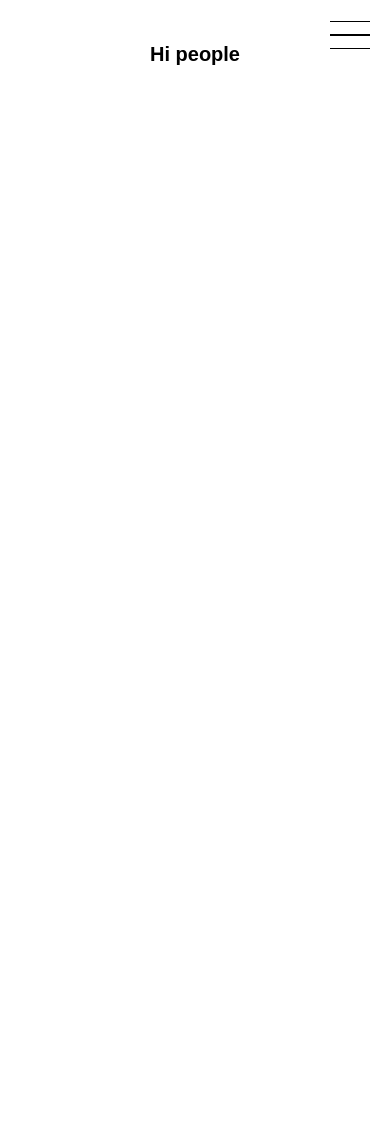
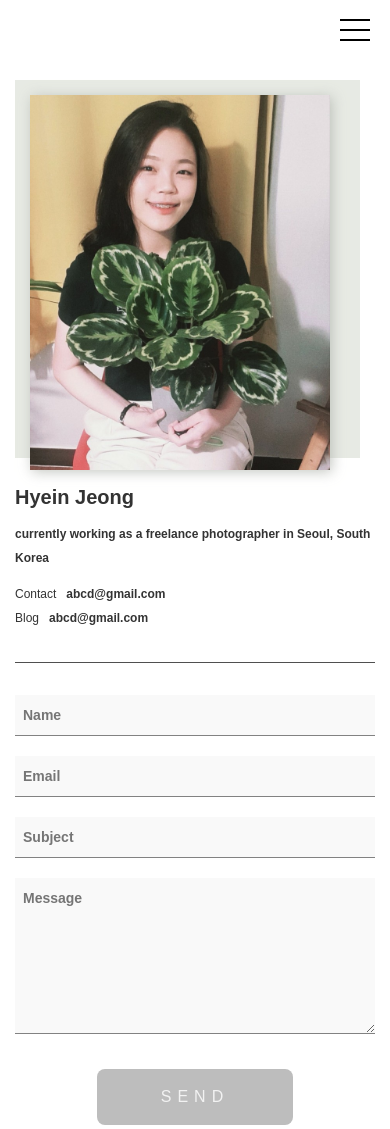
Before and after one commit to hyenbok/hyein-site, a Gatsby site: page /info in a window 390 px wide. Before the commit the page ends 844 px from the top, so only its background shows below. Built offline with nearby package versions, Linux system fonts and the light colour scheme; Gatsby itself is replaced by a stand-in of ours.

Commit message:
Complete info.js for mobile

```diff
--- a/src/assets/global.js
+++ b/src/assets/global.js
@@ -5,6 +5,25 @@ const GlobalStyles = createGlobalStyle`
     font-family: 'Noto Serif KR', sans-serif;
     font-size: 10px;
     overflow-x: hidden;
+  }
+
+  *, :before, :after {
+    box-sizing: border-box;
+  }
+
+  input, textarea {
+    padding: 0;
+    border: none;
+    outline: none;
+  }
+
+  button {
+    padding: 0;
+    border: none;
+  }
+
+  p {
+    margin: 0;
   }
 `
 
--- a/src/assets/theme.js
+++ b/src/assets/theme.js
@@ -2,10 +2,17 @@ export const theme = {
     color: {
         white: '#fff',
         black: '#000',
-        lightGray: '#ececec',
-        purple: '#744c9d',
+        lightGrey: '#ececec',
+        dustGreen: '#E7EAE4',
+        lighterGrey: '#F9F9F9',
+        grey1: '#333333',
+        grey2: '#4F4F4F',
+        grey3: '#828282',
+        grey4: '#BDBDBD',
+        grey6: '#F2F2F2',
     },
     size: {
+        headerMobile: '6rem',
         headerPc: '7.2rem',
     },
     bp: {
--- a/src/components/burger.js
+++ b/src/components/burger.js
@@ -3,8 +3,8 @@ import styled from 'styled-components'
 
 const StyledBurger = styled.div`
     cursor: pointer;
-    width: 4rem;
-    height: 4rem;
+    width: 3rem;
+    height: 3rem;
     position: fixed;
     top: 15px;
     right: 20px;
@@ -16,7 +16,7 @@ const StyledBurger = styled.div`
         display: none;
     }
     div {
-        width: 4rem;
+        width: 3rem;
         height: 0.15rem;
         background-color: ${({ theme }) => theme.color.black};
         transform-origin: 1px;
--- /dev/null
+++ b/src/components/button.js
@@ -0,0 +1,29 @@
+import React from 'react'
+import PropTypes from 'prop-types'
+import styled from 'styled-components'
+
+const Wrapper = styled.button`
+    background: ${({ theme }) => theme.color.grey4};
+    border-radius: 0.8rem;
+    padding: 1.6rem 6.4rem;
+    color: ${({ theme }) => theme.color.grey6};
+    line-height: 2.4rem;
+    font-size: 1.6rem;
+    transition: background-color 0.2s ease-in-out;
+    text-transform: uppercase;
+    letter-spacing: 0.6rem;
+
+    &:hover {
+        background: ${({ theme }) => theme.color.grey1};
+    }
+`
+
+const Button = ({ children, ...rest }) => {
+    return <Wrapper {...rest}>{children}</Wrapper>
+}
+
+Button.propTypes = {
+    children: PropTypes.node.isRequired,
+}
+
+export default Button
--- /dev/null
+++ b/src/components/container.js
@@ -0,0 +1,17 @@
+import React from 'react'
+import PropTypes from 'prop-types'
+import styled from 'styled-components'
+
+const Wrapper = styled.div`
+    padding: 0 1.5rem;
+`
+
+const Container = ({ children }) => {
+    return <Wrapper>{children}</Wrapper>
+}
+
+Container.propTypes = {
+    children: PropTypes.node.isRequired,
+}
+
+export default Container
--- /dev/null
+++ b/src/components/flexbox.js
@@ -0,0 +1,34 @@
+import React from 'react'
+import PropTypes from 'prop-types'
+import styled from 'styled-components'
+
+const Wrapper = styled.div`
+    display: flex;
+    align-items: ${({ props }) => props.alignItems};
+    justify-content: ${({ props }) => props.justifyContent};
+    flex-direction: ${({ props }) => props.flexDirection};
+
+    @media (min-width: ${({ theme }) => theme.bp.sm}px) {
+        flex-direction: ${({ props }) => props.flexDirectionPc};
+    }
+`
+
+const FlexBox = ({ flexStyles, children }) => {
+    return <Wrapper props={flexStyles}>{children}</Wrapper>
+}
+
+FlexBox.propTypes = {
+    children: PropTypes.node.isRequired,
+    flexStyles: PropTypes.object,
+}
+
+FlexBox.defaultProps = {
+    flexStyles: {
+        alignItems: 'flex-start',
+        justifyContent: 'flex-start',
+        flexDirection: 'row',
+        flexDirectionPc: 'row',
+    },
+}
+
+export default FlexBox
--- a/src/components/header.js
+++ b/src/components/header.js
@@ -34,6 +34,7 @@ const MenuWrapper = styled(Link)`
 
 const NavWrapper = styled.nav`
     position: fixed;
+    z-index: 19;
     background: ${({ theme }) => theme.color.white};
     ${flexMC};
     flex-direction: column;
--- /dev/null
+++ b/src/components/input.js
@@ -0,0 +1,23 @@
+import React from 'react'
+import styled from 'styled-components'
+
+const Wrapper = styled.input`
+    background: ${({ theme }) => theme.color.lighterGrey};
+    border-bottom: 1px solid ${({ theme }) => theme.color.grey3};
+    color: ${({ theme }) => theme.color.grey1};
+    font-size: 1.4rem;
+    line-height: 2.4rem;
+    font-weight: bold;
+    padding: 0.8rem;
+    width: 100%;
+
+    &:focus {
+        border-color: ${({ theme }) => theme.color.grey1};
+    }
+`
+
+const Input = ({ ...rest }) => {
+    return <Wrapper {...rest} />
+}
+
+export default Input
--- a/src/components/layout.js
+++ b/src/components/layout.js
@@ -10,6 +10,7 @@ import '../assets/normalize.css'
 import Header from './header'
 
 const LayoutWrapper = styled.div`
+    margin-top: ${({ theme }) => theme.size.headerMobile};
     @media (min-width: ${({ theme }) => theme.bp.sm}px) {
         margin-top: ${({ theme }) => theme.size.headerPc};
     }
--- /dev/null
+++ b/src/components/textarea.js
@@ -0,0 +1,33 @@
+import React from 'react'
+import PropTypes from 'prop-types'
+import styled from 'styled-components'
+
+const Wrapper = styled.textarea`
+    background: ${({ theme }) => theme.color.lighterGrey};
+    border-bottom: 1px solid ${({ theme }) => theme.color.grey3};
+    color: ${({ theme }) => theme.color.grey1};
+    font-size: 1.4rem;
+    line-height: 2.4rem;
+    font-weight: bold;
+    padding: 0.8rem;
+    min-height: ${({ minHeight }) => minHeight};
+    width: 100%;
+
+    &:focus {
+        border-color: ${({ theme }) => theme.color.grey1};
+    }
+`
+
+const Textarea = ({ minHeight, ...rest }) => {
+    return <Wrapper minHeight={minHeight} {...rest} />
+}
+
+Textarea.propTypes = {
+    minHeight: PropTypes.string,
+}
+
+Textarea.defaultProps = {
+    minHeight: '10rem',
+}
+
+export default Textarea
--- a/src/pages/info.js
+++ b/src/pages/info.js
@@ -3,25 +3,116 @@ import styled from 'styled-components'
 import { Link } from 'gatsby'
 
 import Layout from '../components/layout'
-import Image from '../components/image'
 import SEO from '../components/seo'
+import Container from '../components/container'
+import Input from '../components/input'
+import Textarea from '../components/Textarea'
+import Button from '../components/Button'
+import FlexBox from '../components/FlexBox'
+import ownerImg from '../images/owner.png'
 
-const Container = styled.div`
-    margin: 3rem auto;
-    max-width: 600px;
-    display: flex;
-    flex-direction: column;
-    align-items: center;
-    justify-content: center;
+const ContentWrapper = styled.div`
+    padding: 2rem 0;
 `
 
-const InfoPage = () => (
-    <Layout>
-        <Container>
+const ImgWrapper = styled.div`
+    position: relative;
+    margin-left: 1.5rem;
+    margin-top: 1.5rem;
+
+    img {
+        box-shadow: 2px 2px 12px rgba(175, 180, 172, 0.74);
+        position: relative;
+        width: 100%;
+        max-width: 30rem;
+    }
+
+    span {
+        display: block;
+        background: ${({ theme }) => theme.color.dustGreen};
+        width: 100%;
+        height: 100%;
+        position: absolute;
+        left: -1.5rem;
+        top: -1.5rem;
+    }
+`
+
+const InfoTextWrapper = styled.div`
+    color: ${({ theme }) => theme.color.grey1};
+    .description {
+        font-size: 1.2rem;
+        line-height: 2.4rem;
+        font-weight: bold;
+        margin-bottom: 1.2rem;
+    }
+
+    .sns-box {
+        font-size: 1.2rem;
+        line-height: 2.4rem;
+
+        b {
+            margin-left: 1rem;
+        }
+    }
+
+    .deco-line {
+        display: block;
+        border-bottom: 1px solid ${({ theme }) => theme.color.grey2};
+        margin: 3.2rem 0;
+    }
+
+    input {
+        margin-bottom: 2rem;
+    }
+
+    textarea {
+        margin-bottom: 3.2rem;
+    }
+`
+
+const InfoPage = () => {
+    return (
+        <Layout>
             <SEO title="Info" />
-            <h1>Hi people</h1>
-        </Container>
-    </Layout>
-)
+            <Container>
+                <ContentWrapper>
+                    <ImgWrapper>
+                        <span></span>
+                        <img
+                            src={ownerImg}
+                            alt="site owner image, holding plants, smiling"
+                        />
+                    </ImgWrapper>
+                    <InfoTextWrapper>
+                        <h1>Hyein Jeong</h1>
+                        <p className="description">
+                            currently working as a freelance photographer in
+                            Seoul, South Korea
+                        </p>
+                        <FlexBox flexStyles={{ flexDirection: 'column' }}>
+                            <p className="sns-box">
+                                Contact<b>abcd@gmail.com</b>
+                            </p>
+                            <p className="sns-box">
+                                Blog<b>abcd@gmail.com</b>
+                            </p>
+                        </FlexBox>
+                        <span className="deco-line"></span>
+                        <FlexBox flexStyles={{ flexDirection: 'column' }}>
+                            <Input placeholder="Name" />
+                            <Input placeholder="Email" type="email" />
+                        </FlexBox>
+                        <Input placeholder="Subject" />
+                        <Textarea minHeight={'15.6rem'} placeholder="Message" />
+                        <FlexBox flexStyles={{ justifyContent: 'center' }}>
+                            <Button>send</Button>
+                        </FlexBox>
+                    </InfoTextWrapper>
+                </ContentWrapper>
+            </Container>
+        </Layout>
+    )
+}
 
 export default InfoPage
```
Also changed, not shown: src/components/seo.js (+4 -6 lines), src/images/owner.png (added).
